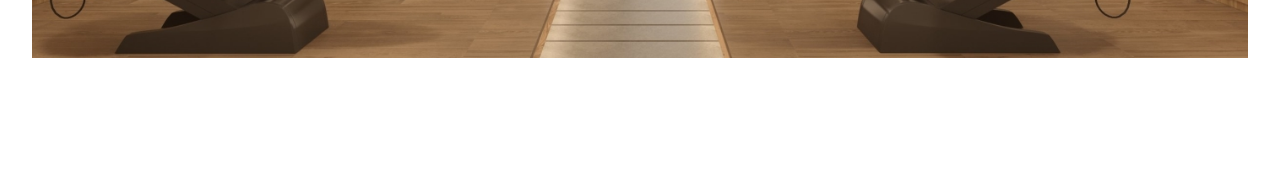
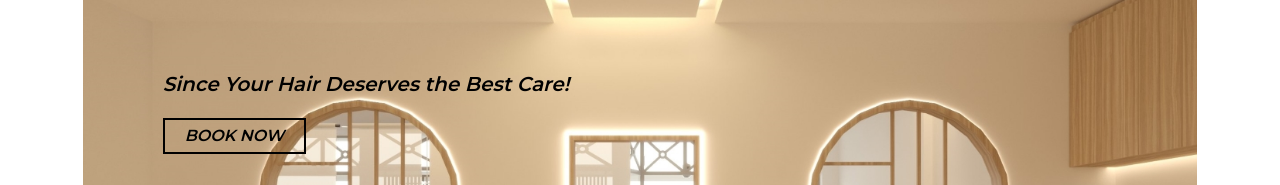
Before and after one commit to nguyenmse181820/HairSalon_FRONT, a React (Vite) app: page / in a window 1280 px wide. Shown: the part 2195-2380 px from the top of the page. Before the commit the page ends 2253 px from the top, so only its background shows below. Built offline with nearby package versions, Linux system fonts and the light colour scheme.

Commit message:
Complete Landing Page

```diff
--- a/src/pages/LandingPage.jsx
+++ b/src/pages/LandingPage.jsx
@@ -7,8 +7,8 @@ import BookingBanner from '../assets/booking-banner.png'
 const LandingPage = () => {
     return (
         <div className='mt-2 mx-8'>
-            <div className='top-banner flex justify-center w-full h-auto z-0'>
-                <div className='flex relative justify-center'> {/* Relative to control the absolute element */}
+            <div className='top-banner flex justify-center z-0'>
+                <div className='flex relative justify-center w-11/12'> {/* Relative to control the absolute element */}
                     <img className='w-3/4 lg:w-full h-auto' src="https://www.cartier.com/on/demandware.static/-/Library-Sites-CartierSharedLibrary-BGTJ/default/dw15214ca2/homepage/2024/OCTOBER/W1/2560x996%20-LOVE%20STACKING%20BRACELETS%20WOMEN%20NOVELTIES%20N18.1%20-%20STATIC.jpg" alt="BigBanner" />
                     <div className='hidden lg:flex absolute bottom-20 right-20'>
                         <p className='text-xl font-montserrat italic'>Confidence begins with Coiffure.</p>
@@ -18,9 +18,9 @@ const LandingPage = () => {
             <div className='flex justify-center text-2xl items-center mt-10 mb-10 font-bold font-montserrat'>
                 <p>VOTED BEST HAIR SALON IN VIETNAM</p>
             </div>
-            <div className='middle-banner'>
-                <div className='lg:flex relative'> {/* Parent container, relative divide screen */}
-                    <div className='left-container lg:w-1/2 flex flex-col justify-between'> {/* Left child container, flex-col to set 2 parts into col */}
+            <div className='middle-banner flex justify-center items-center h-full'>
+                <div className='lg:flex relative w-11/12 justify-center items-center'> {/* Parent container */}
+                    <div className='left-container lg:w-1/2 flex flex-col justify-between'> {/* Left container */}
                         <div className='image flex justify-center items-center'>
                             <div className='flex-col w-3/4'>
                                 <img className='w-full h-auto' src={LeftAboveImage} alt="Salon" />
@@ -42,7 +42,7 @@ const LandingPage = () => {
                             </div>
                         </div>
                     </div>
-                    <div className='right-container lg:w-1/2 flex justify-center'>
+                    <div className='right-container lg:w-1/2 flex justify-center items-center'> {/* Right container */}
                         <div className='flex-col w-3/4'>
                             <img className='w-full h-auto' src={RightImage} alt="Model" />
                             <div className='content px-4 mt-6 mb-6'>
@@ -54,9 +54,20 @@ const LandingPage = () => {
                     </div>
                 </div>
             </div>
-            <div className='booking-banner flex justify-center w-full h-auto z-0'>
-                <div className='flex relative justify-center'>
+
+            <div className='booking-banner flex justify-center w-full h-auto z-0 mt-4'>
+                <div className='flex relative justify-center w-11/12'>
                     <img className='w-3/4 lg:w-full h-auto' src={BookingBanner} alt="Booking Banner" />
+                    <div className='hidden lg:flex absolute top-20 left-20'>
+                        <p className='text-xl font-bold font-montserrat italic'>Since Your Hair Deserves the Best Care!</p>
+                    </div>
+                    <div className='absolute top-1/2 lg:top-32 lg:left-20'>
+                        <button className='px-5 py-1 font-montserrat font-bold italic bg-transparent border-2
+                         border-black text-black hover:bg-black hover:text-white border-solid hover:scale-95
+                         transform transition-all duration-300 ease-in-out'>
+                            BOOK NOW
+                        </button>
+                    </div>
                 </div>
             </div>
         </div>
```
